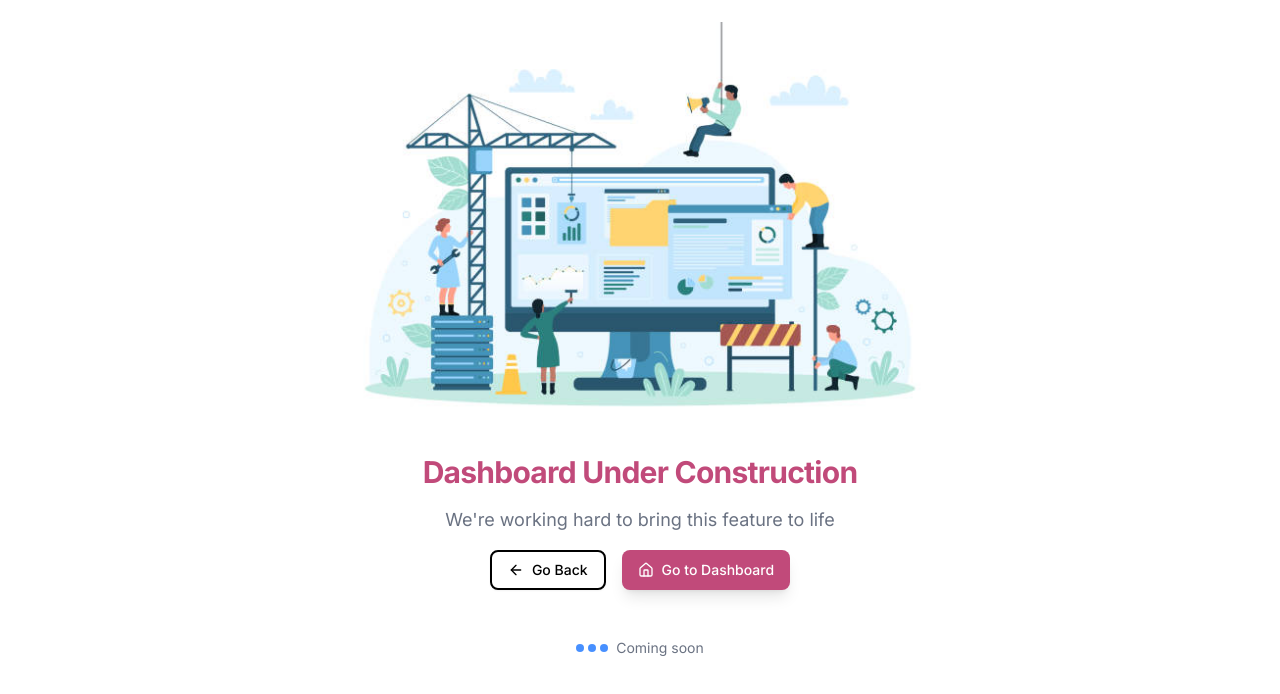
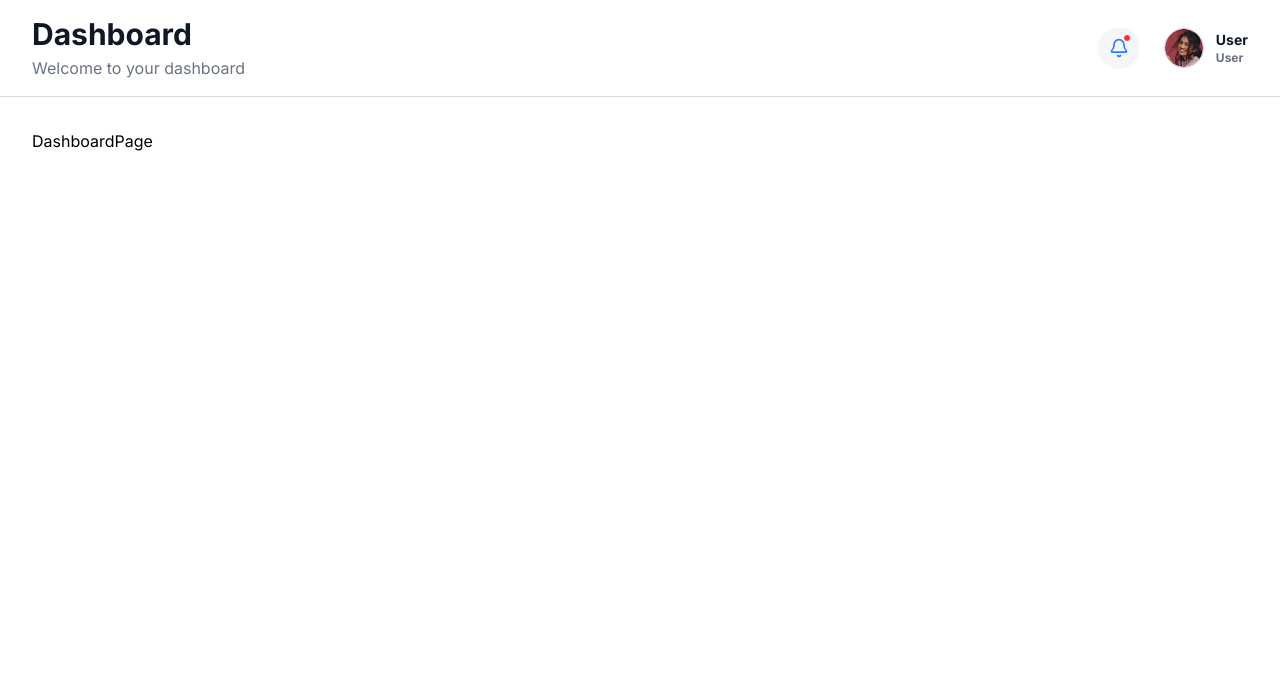
Before and after one commit to nrbnayon/fitmate-ai, a Next.js app: page /dashboard in a window 1280 px wide. Shown: the top 694 px of the page. Built offline with nearby package versions, Linux system fonts and the light colour scheme; no server answers.

Commit message:
Fix design

```diff
--- /dev/null
+++ b/app/(protected)/(admin)/dashboard/page.tsx
@@ -0,0 +1,14 @@
+import DashboardHeader from "@/components/Shared/DashboardHeader"
+
+function DashboardPage() {
+  return (
+      <div>
+          <DashboardHeader title="Dashboard" description="Welcome to your dashboard" />
+         <div className="p-4 md:p-8">
+          DashboardPage
+         </div>
+      </div>
+  )
+}
+
+export default DashboardPage
--- a/components/Auth/SignInForm.tsx
+++ b/components/Auth/SignInForm.tsx
@@ -74,8 +74,9 @@ export const SignInForm = () => {
         name: "Nayon", // or from real response
         email: cleanData.email,
         role: "admin",
+        image: "/images/avatar.png",
       };
-      const mockToken = `mock_token_${Date.now()}`;
+      const mockToken = `mock_access_token_${Date.now()}`;
 
       dispatch(
         setCredentials({
--- /dev/null
+++ b/components/Protected/Dashboard/CreatorsDataTable.tsx
@@ -0,0 +1,111 @@
+"use client";
+
+import { usersData } from "@/data/usersData";
+import { useState } from "react";
+import { TablePagination } from "@/components/Shared/TablePagination";
+import Image from "next/image";
+
+const getStatusColor = (status: string) => {
+  switch (status) {
+    case "Delivered":
+      return "bg-green-100 text-green-600";
+    case "Pending":
+      return "bg-orange-100 text-orange-400";
+    case "Rejected":
+      return "bg-red-100 text-red-600";
+    default:
+      return "bg-gray-100 text-gray-600";
+  }
+};
+
+import { TableSkeleton } from "@/components/Skeleton/TableSkeleton";
+
+export default function OrderDetailsTable({
+  title = "Order Details",
+  data = usersData,
+  itemsPerPage = 7,
+  enablePagination = true,
+  isLoading = false,
+}: {
+  title?: string;
+  data?: typeof usersData;
+  itemsPerPage?: number;
+  enablePagination?: boolean;
+  isLoading?: boolean;
+}) {
+  const [currentPage, setCurrentPage] = useState(1);
+
+  const totalItems = data.length;
+  const totalPages = Math.ceil(totalItems / itemsPerPage);
+
+  // Only show pagination if enabled AND there are more items than the page size
+  const showPagination = enablePagination && totalItems > itemsPerPage;
+
+  const currentData = showPagination
+    ? data.slice((currentPage - 1) * itemsPerPage, currentPage * itemsPerPage)
+    : data;
+
+  return (
+    <div className="bg-white p-6 rounded-3xl shadow-[6px_6px_54px_0px_#0000000D] w-full">
+      {title && <h2 className="text-xl font-bold text-foreground mb-6">{title}</h2>}
+
+      {isLoading ? (
+        <TableSkeleton rowCount={itemsPerPage} />
+      ) : currentData.length > 0 ? (
+        <>
+          <div className="overflow-x-auto">
+            <table className="w-full min-w-[800px]">
+              <thead>
+                <tr className="bg-[#F1F4F9] text-left">
+                  <th className="py-4 px-6 rounded-l-xl text-foreground font-semibold text-sm">Product Name</th>
+                  <th className="py-4 px-6 text-foreground font-semibold text-sm">Location</th>
+                  <th className="py-4 px-6 text-foreground font-semibold text-sm">Date - Time</th>
+                  <th className="py-4 px-6 text-foreground font-semibold text-sm">Piece</th>
+                  <th className="py-4 px-6 text-foreground font-semibold text-sm">Amount</th>
+                  <th className="py-4 px-6 text-foreground font-semibold text-sm">Status</th>
+                  <th className="py-4 px-6 rounded-r-xl text-foreground font-semibold text-sm text-center">Action</th>
+                </tr>
+              </thead>
+              <tbody className="divide-y divide-gray-50">
+                {currentData.map((order) => (
+                  <tr key={order.id} className="hover:bg-gray-50 transition-colors">
+                    <td className="py-4 px-6 text-gray-600 font-medium">{order.name}</td>
+                    <td className="py-4 px-6 text-gray-600">{order.location}</td>
+                    <td className="py-4 px-6 text-gray-600">{order.date}</td>
+                    <td className="py-4 px-6 text-gray-600">{order.role}</td>
+                    <td className="py-4 px-6 text-gray-600 font-semibold">{order.email}</td>
+                    <td className="py-4 px-6">
+                      <span className={`px-3 py-1 rounded-full text-xs font-semibold ${getStatusColor(order.status)}`}>
+                        {order.status}
+                      </span>
+                    </td>
+                    <td className="py-4 px-6 text-center">
+                      <button className="p-2 hover:bg-gray-100 rounded-full transition-colors text-foreground cursor-pointer">
+                        <img src="/icons/eye.svg" alt="eye" width={24} height={24} />
+                      </button>
+                    </td>
+                  </tr>
+                ))}
+              </tbody>
+            </table>
+          </div>
+
+          {showPagination && (
+            <TablePagination
+              currentPage={currentPage}
+              totalPages={totalPages}
+              totalItems={totalItems}
+              itemsPerPage={itemsPerPage}
+              onPageChange={setCurrentPage}
+            />
+          )}
+        </>
+      ) : (
+        <div className="text-center py-20 text-foreground flex flex-col items-center gap-4">
+          <Image src="/images/empty-state.webp" alt="Empty State" width={200} height={200} />
+          <p>No order found.</p>
+        </div>
+      )}
+    </div>
+  );
+}
--- a/components/Shared/DashboardHeader.tsx
+++ b/components/Shared/DashboardHeader.tsx
@@ -1,3 +1,6 @@
+"use client";
+
+import { useUser } from "@/hooks/useUser";
 import Image from "next/image";
 import Link from "next/link";
 import { Bell } from "lucide-react";
@@ -9,10 +12,12 @@ export default function DashboardHeader({
   title: string;
   description?: string;
 }) {
+  const { name, role, image } = useUser();
+
   return (
-    <div className="bg-white flex justify-between items-center border-b border-border">
-      <div className="flex flex-col items-start justify-between p-4 md:px-8">
-        <h1 className="text-lg md:text-2xl lg:text-3xl font-bold text-foreground">
+    <div className="bg-white flex flex-col md:flex-row justify-between items-center py-4 px-4 md:px-8 border-b border-border gap-4">
+      <div className="flex flex-col items-start justify-center">
+        <h1 className="text-xl md:text-2xl lg:text-3xl font-bold text-foreground">
           {title}
         </h1>
         {description && (
@@ -22,16 +27,16 @@ export default function DashboardHeader({
         )}
       </div>
 
-      <div className="flex items-center gap-4 px-4 md:px-8">
-        {/* Notification Icon with Indicator */}
+      <div className="flex items-center gap-6">
+        {/* Notification Icon */}
         <Link
-          href='/notifications'
-          className="relative p-2 hover:bg-gray-100 rounded-full transition-colors"
+          href="/notifications"
+          className="relative p-2.5 bg-[#F5F6FA] hover:bg-gray-100 rounded-full transition-colors border border-transparent"
           aria-label="Notifications"
         >
-          <Bell className="w-6 h-6 text-gray-700" />
+          <Bell className="w-5 h-5 text-blue-500" />
           {/* Notification indicator dot */}
-          <span className="absolute top-1 right-1 w-2.5 h-2.5 bg-red-500 rounded-full border-2 border-white"></span>
+          <span className="absolute top-2.5 right-3 w-2 h-2 bg-red-500 rounded-full border border-white translate-x-1/2 -translate-y-1/2"></span>
         </Link>
 
         {/* User Profile */}
@@ -39,21 +44,21 @@ export default function DashboardHeader({
           href="/profile"
           className="flex items-center gap-3 hover:opacity-80 transition-opacity"
         >
-          <div className="w-10 h-10 rounded-full bg-gray-200 flex items-center justify-center overflow-hidden shrink-0">
+          <div className="w-10 h-10 rounded-full bg-gray-200 overflow-hidden shrink-0 border border-border">
             <Image
-              src="/images/avatar.png"
-              alt="Admin User"
+              src={image || "/images/avatar.png"}
+              alt={name || "User"}
               width={40}
               height={40}
-              className="object-cover"
+              className="object-cover w-full h-full"
             />
           </div>
           <div className="hidden md:flex flex-col">
-            <p className="text-sm font-medium text-foreground">
-              Admin
+            <p className="text-sm font-bold text-foreground font-nunito">
+              {name || "User"}
             </p>
-            <p className="text-xs text-gray-500">
-              Super Admin
+            <p className="text-xs text-gray-500 font-bold capitalize">
+              {role || "User"}
             </p>
           </div>
         </Link>
--- a/components/Sidebar/Sidebar.tsx
+++ b/components/Sidebar/Sidebar.tsx
@@ -19,6 +19,7 @@ import type { IconSvgElement } from "@hugeicons/react";
 import {
   DashboardSquare02Icon,
   Settings01Icon,
+  UserMultiple03Icon,
 } from "@hugeicons/core-free-icons";
 import Link from "next/link";
 import { useUser } from "@/hooks/useUser";
@@ -70,6 +71,12 @@ export default function DashboardWrapper({ children }: DashboardWrapperProps) {
         label: "Dashboard",
         href: "/dashboard",
         icon: DashboardSquare02Icon,
+        roles: ["admin"],
+      },
+      {
+        label: "User Management",
+        href: "/dashboard/user-management",
+        icon: UserMultiple03Icon,
         roles: ["admin"],
       },
       {
--- a/data/usersData.ts
+++ b/data/usersData.ts
@@ -10,6 +10,7 @@ export const usersData: User[] = [
     status: "Active",
     location: "New York, USA",
     date: "2024-01-15",
+    image: "/images/avatar.png",
   },
   {
     id: "2",
--- a/hooks/useUser.ts
+++ b/hooks/useUser.ts
@@ -15,6 +15,7 @@ export interface UserInfo {
   name: string | null;
   role: string | null;
   email: string | null;
+  image: string | null;
   accessToken: string | null;
   isAuthenticated: boolean;
   isLoading: boolean;
@@ -62,11 +63,12 @@ export function useUser() {
         // SIMULATE API CALL: Find user details from dummy data
         const foundUser = usersData.find((u) => u.email === email);
         const userName = foundUser ? foundUser.name : "User"; // Default if not found
+        const userImage = foundUser ? foundUser.image : undefined;
 
         // Dispatch to Redux to sync state
         dispatch(
           setCredentials({
-            user: { name: userName, email, role },
+            user: { name: userName, email, role, image: userImage },
             token: accessToken,
           }),
         );
@@ -104,6 +106,7 @@ export function useUser() {
     name: redUser?.name || null,
     role: redUser?.role || null,
     email: redUser?.email || null,
+    image: redUser?.image || null,
     // We don't necessarily store the token string in the public `user` object in Redux if we want to be minimal,
     // but authSlice has it.
     accessToken: useAppSelector((state) => state.auth.token),
--- a/redux/features/authSlice.ts
+++ b/redux/features/authSlice.ts
@@ -6,6 +6,7 @@ export interface User {
   name: string;
   email: string;
   role: string | "admin" | "user"; // Enhanced type safety
+  image?: string;
 }
 
 interface AuthState {
```
